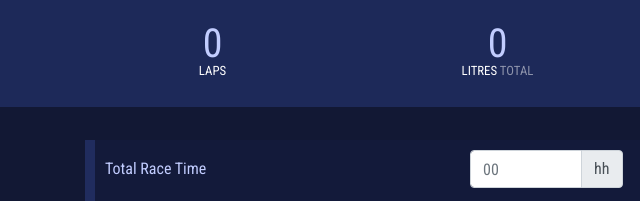
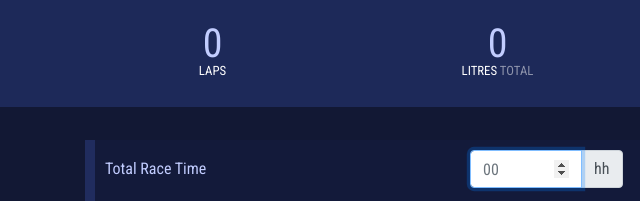
Before and after one commit to tbhockey/racing-strats, a plain HTML site: page index.html in a window 1280 px wide. Shown: the top 201 px of the page, 0-640 px from the left. Drawn offline with nearby package versions, Linux system fonts and the light colour scheme.

Commit message:
Add autofocus.

```diff
--- a/index.html
+++ b/index.html
@@ -64,7 +64,7 @@
                 <label for="race-time-hour" class="col-form-label col-sm-6">Total Race Time</label>
                 <div class="col-sm-3 col-6">
                   <div class="input-group">
-                    <input type="number" min=0 name="race-time-hour" id='race-time-hour' placeholder="00" class="form-control">
+                    <input type="number" min=0 name="race-time-hour" id='race-time-hour' placeholder="00" class="form-control" autofocus>
                     <div class="input-group-append">
                       <span class="input-group-text">hh</span>
                     </div>
```
